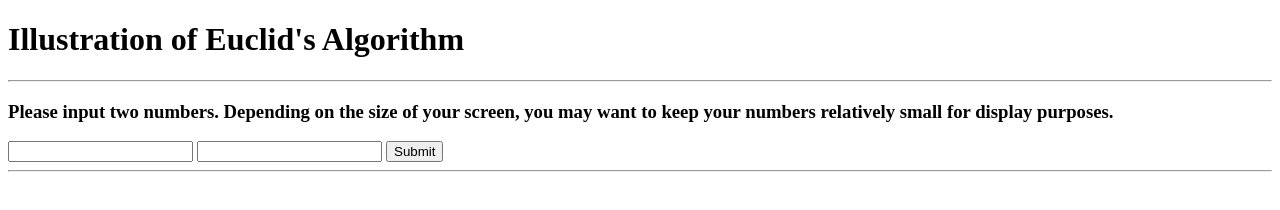
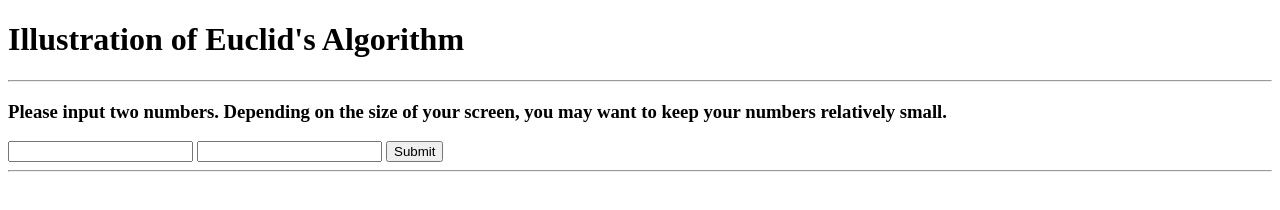
Before and after one commit to tesk9/euclid, a plain HTML site: page index.html in a window 1280 px wide. Drawn offline with Linux system fonts and the light colour scheme.

Commit message:
fix typo

```diff
--- a/index.html
+++ b/index.html
@@ -6,7 +6,7 @@
   <body>
     <div><h1>Illustration of Euclid's Algorithm</h2></div>
     <hr>
-    <div><h3 class="instruct">Please input two numbers. Depending on the size of your screen, you may want to keep your numbers relatively small for display purposes.</h3></div>
+    <div><h3 class="instruct">Please input two numbers. Depending on the size of your screen, you may want to keep your numbers relatively small.</h3></div>
     <button class='new'>New GCD</button>
     <div class="form">
       <input type="text" id="a">
```
